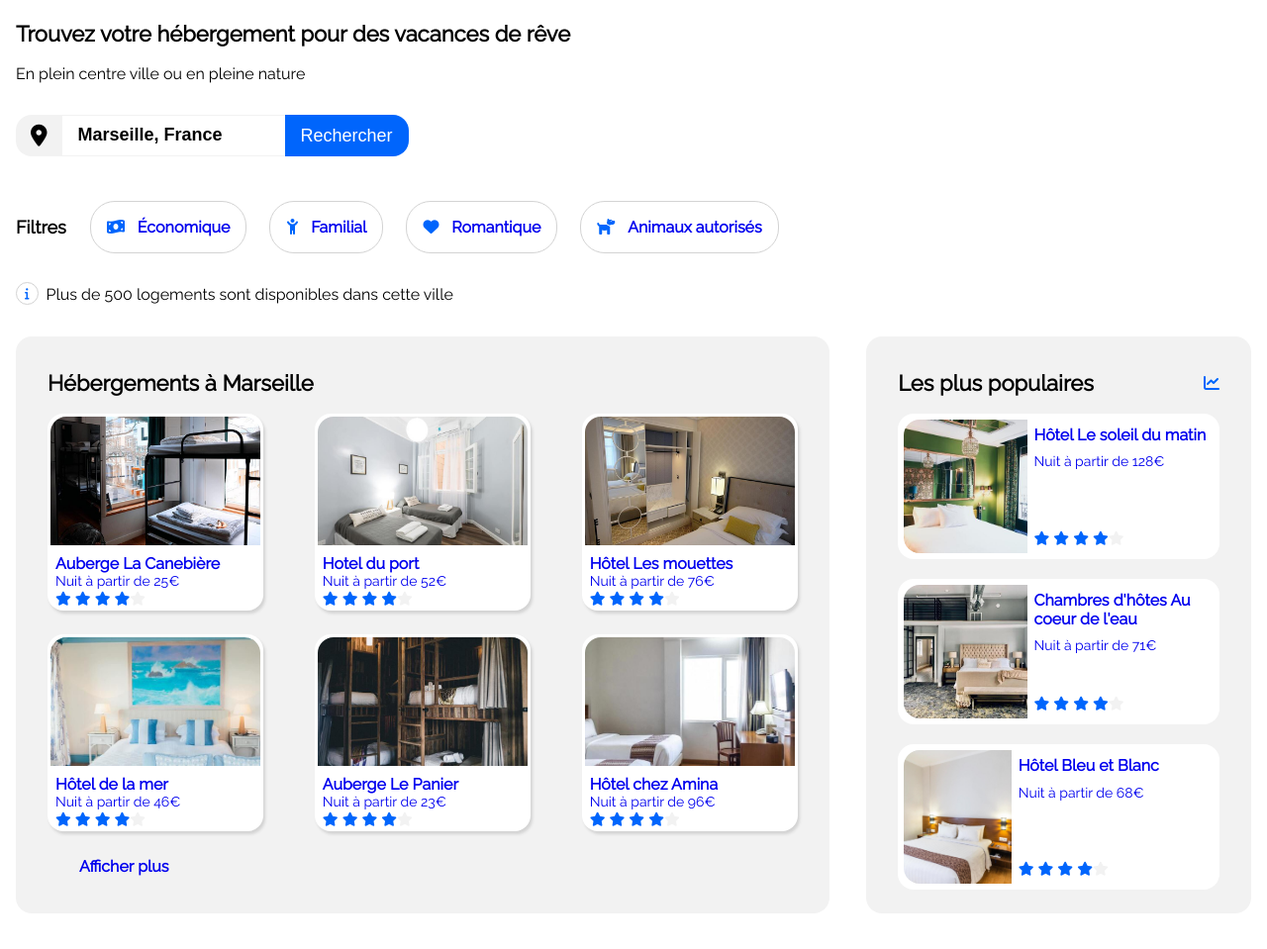
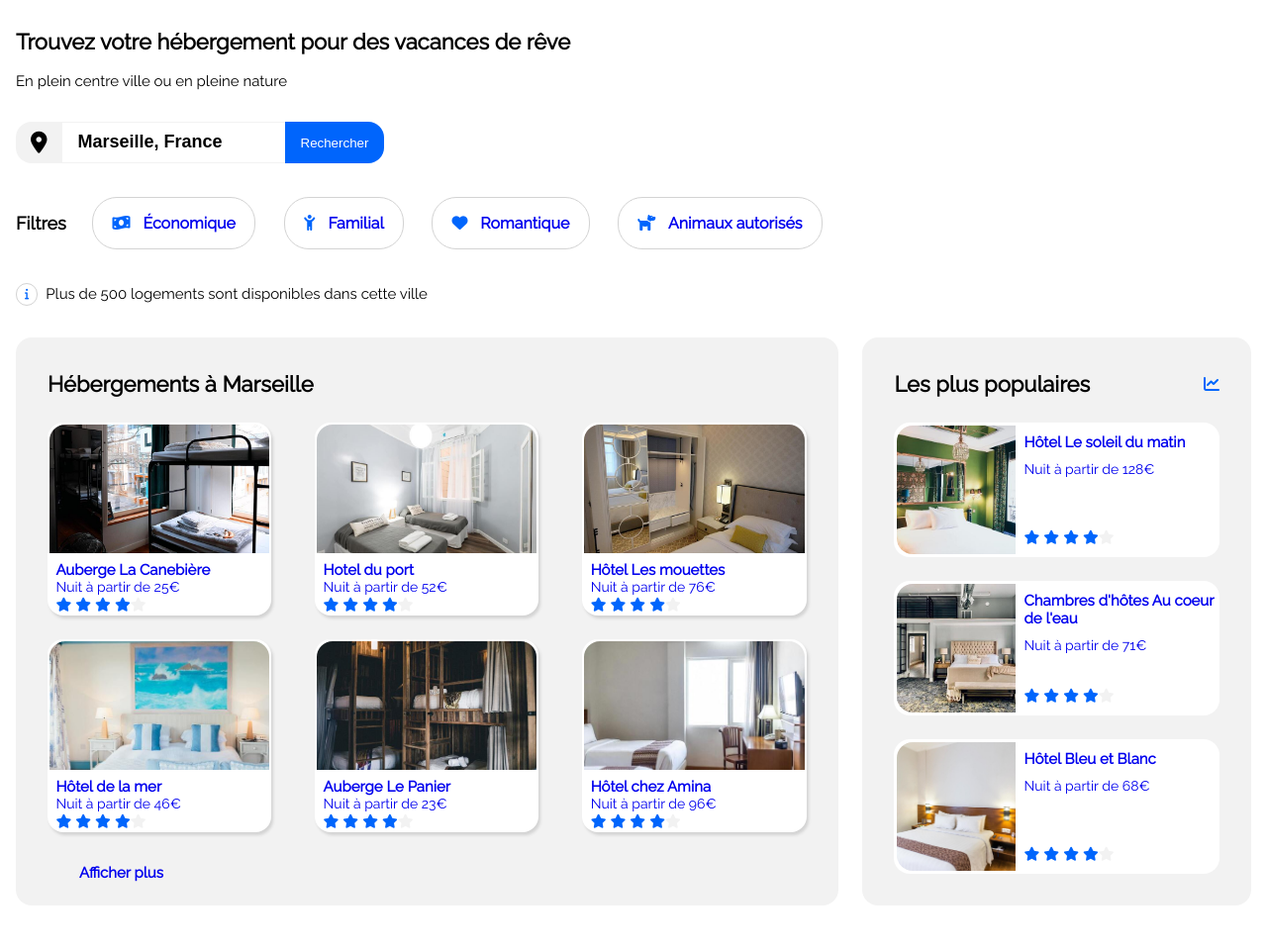
Before and after one commit to julia0306/Booki, a plain HTML site: page index.html in a window 1280 px wide. Shown: the part 62-1021 px from the top of the page at 99% size. Drawn offline with Linux system fonts and the light colour scheme.

Commit message:
projet terminé et annoté

```diff
--- a/Style/style-mobile.css
+++ b/Style/style-mobile.css
@@ -1,14 +1,9 @@
 body{
-    overflow-x: hidden;
     margin:32px 0px 0px 0px;
-    padding: 0%;
 }
 
-
-
                     /* FONT SIZES & SETTINGS */
-
-section, #searchbar {
+#activity-section, #search-section {
     padding-bottom:32px;
 }
 
@@ -29,35 +24,30 @@ header ul{
 header li{
     width:100%;
     display: flex;
-    justify-content:center;
 }
 
 header li a{
     width: 100%;
     text-align: center;
     padding-bottom: 10%;
-    border-bottom: 4px solid #F2F2F2
+    border-bottom: 4px solid #F2F2F2;
 }
 
 header li a:hover{
     padding: 0%;
-    padding-bottom: 0%;
 }
-
-
 
                     /* SECTION 1 */
 
 #searchfield{
     justify-content: center;
-    margin-bottom: 16px;
 }
 
-#searchbar{
+#search-section{
     margin: 0px 16px;
 }
 
-#research{
+#search{
     display: none;
 }
 
@@ -81,22 +71,18 @@ color: white;
 }
 
 #filterbar{
-    display: flex;
     flex-direction: column;
 }
 
 .filter-buttons{
+    width:100%;
     margin-left:0%;
     flex-wrap: wrap;
     justify-content: center;
 }
 
 #filterbar .button{
-    font-size: 11px;
-    width:33%;
-    margin:1.5%;
-    padding: 16px;
-    font-weight: bold;
+    width:34%;
 }
 
 #filterbar h2{
@@ -107,50 +93,52 @@ color: white;
 
 #offers{
     flex-direction: column-reverse;
-    padding:0;
-    margin:0;
 }
 
-#offers-main{
+#Marseille-section{
     background-color: white;
-    border-radius: 0;
-    padding:16px;
-    box-sizing: border-box;
 }
 
-#offers-popular{
+#offers-Marseille, #offers-popular{
     flex-direction: column;
     align-items: center;
 }
 
-#popular{
-    padding:16px 16px 48px 16px;
+#popular-section, #Marseille-section{
+    padding:16px;
     box-sizing: border-box;
     border-radius: 0%;
     margin:0
 }
 
-#popular img{
+/*enlève la marge qui existe en version desktop*/
+
+#popular-section{
+    padding-bottom: 48px;
+}
+
+#popular-section img{
     width:30%;
     height:130px;
     padding:0;
 }
 
-.pop-card{
+.popular-card{
     width: 100%;
 }
 
-#offers-Marseille{
-    flex-direction: column;
-    align-items: center;
-    box-sizing: border-box;
+.popular-description{
+    padding:2%
 }
+
 
 .Marseille-card{
     width:100%;
     height:200px;
     padding:0;
 }
+
+/*padding oblig pour version desktop. A enlever pour mobile, afin que les marges de 16px soient respectées*/
 
 .Marseille-card img{
     height:130px;
@@ -164,17 +152,14 @@ color: white;
                     /* SECTION 4 */
 
 #activity-section{
-    align-content: center;
     margin:16px;
-    box-sizing: border-box;
-
 }
 
 #activity-section h3{
     padding:0 0 0 16px;
 }
 
-#cards{
+#activities{
     flex-direction: column;
     }
 
@@ -189,11 +174,9 @@ color: white;
 }
 
 
-
                     /* FOOTER */
 
 footer {
-    margin:0px 16px;
     flex-direction: column;
 }
 
@@ -210,6 +193,5 @@ footer li{
 
 footer h2{
     margin: 0%;
-    padding-bottom: 10px;
-    padding-top: 24px;
+    padding: 24px 0px 10px 0px;
 }
--- a/Style/style-tablettes.css
+++ b/Style/style-tablettes.css
@@ -8,14 +8,13 @@ body {
                     /* FONT SIZES & SETTINGS */
 
 p, .notation i{
-    font-size: 13px;
+    font-size: 12px;
 }
 
 
 /* HEADER */
 
 header ul a:hover{
-    color: #0065FC;
     border-top: none;
     border-bottom: 2px solid #0065FC;
     padding-bottom: 16px;
@@ -24,23 +23,13 @@ header ul a:hover{
                     /* SECTION 1 */
 
 
-
-.filter-buttons{
-    margin-left: 0.8vw;
-    flex-wrap: wrap;
-}
-
-#filterbar .button{
-    padding:2vh 1.5vw;
-}
-
                     /* SECTIONS 2 ET 3 */
 
 #offers{
     flex-wrap: wrap;
 }
 
-#offers-main, #popular{
+#Marseille-section, #popular-section{
     width: 100%;
     margin-left: 0;
 }
@@ -48,23 +37,21 @@ header ul a:hover{
 #offers-popular{
     flex-direction: row;
     justify-content: space-between;
-    gap:2vw;
 }
 
-.pop-card{
+.popular-card{
     width:32%;
-    padding:3px;
+    padding: 6px;
 }
 
-#popular img{
-    width:100px;
-    height:98%
+#popular-section img{
+    width:90px;
+    height:100%;
 }
                     /* SECTION 4 */
 
 
 .activity-card{
-    align-self: center;
     width:22%;
 }
 
--- a/Style/style.css
+++ b/Style/style.css
@@ -1,18 +1,18 @@
 body {
     font-family: 'Raleway', sans-serif;
     font-size: 16px;
-    margin: 16px 16px 0px 16px;
+    margin: 24px 16px 0px 16px;
     max-width: 1400px;
 }
 
                     /* FONT SIZES & SETTINGS */
 
-h1, h2, #locdot{
+h1, h2, #location-icon{
     font-size: 22px;
 }
 
 h3, p, .subtitle{
-    font-size: 16px;
+    font-size: 15px;
     margin: 0;
 }
 
@@ -36,11 +36,11 @@ a:active{
     color: blue
 }
 
-a:visited {
+a:visited, #location-icon, ::placeholder{
     color:black;
 }
 
-i{
+i, header ul a:hover{
     color:#0065FC
 }
 
@@ -55,16 +55,22 @@ section, nav {
     margin-bottom:32px;
 }
 
+::placeholder, footer h2, .filter-buttons{
+    font-weight: bold;
+}
+
                     /* HEADER */
 
 nav{
     display:flex;
     justify-content: space-between;
 }
+/* aligne la barre de navigation avec le logo*/
 
 #logo{
     height: 19px;
 }
+/*redimensionne le logo pour qu'il ait la même taille que la nav*/
 
 nav ul{
     display:flex;
@@ -72,28 +78,33 @@ nav ul{
     gap: 20%;
 }
 
+/* met en forme la nav en alignant les 2 items + espace*/
+
 header ul a:hover{
-    color: #0065FC;
     border-top: 2px solid blue;
     padding-top:16px;
 }
 
+/*ajoute un effet au survol*/
 
                     /* SECTION 1 " RECHERCHE" */
 
-#locdot{
-    color:black;
+#location-icon{
     background-color: #f2f2f2;
     padding: 20px 15px;
     border-radius: 16px 0 0 16px;
 }
 
+/* fond gris de l'icone de localisation + marge interne + arrondi des angles */
+
 #searchfield{
-    margin: 32px 0px;
+    margin: 32px 0px 16px 0px;;
     display: flex;
 }
 
-#searchtext{
+/* aligne les items du formulaire de recherche*/
+
+#placeholder{
     border-left: none;
     border-right: none;
     border-radius: 0px;
@@ -102,16 +113,15 @@ header ul a:hover{
     padding: 8px 32px 8px 16px;
 }
 
-::placeholder{
-    color: black;
-    font-weight: bold;
-}
+/* modifie la mise en forme du champ de saisie*/
 
 input:focus{
     outline:none;
 }
 
-#research{
+/* modifie la police du champ de saisie*/
+
+#search{
     background-color: #0065FC;
     padding-right: 16px;
     padding-left: 16px;
@@ -120,47 +130,62 @@ input:focus{
     color: white;
 }
 
-#research:hover{
+/* modifie le bouton "rechercher*/
+
+#search:hover{
     background-color: #003bfc;
     cursor:pointer;
 }
+
+/* modifie le bouton "rechercher*/
 
 #magnifying-glass{
     display: none;
 }
 
+/*empêche l'affichage du second bouton, prévu pour les mobiles*/
+
 #filterbar {
     display: flex;
     flex-direction: row;
     justify-content: space-between;
-    font-weight: bold;
     align-items: center;
+    margin-bottom: 16px;
 }
 
+/* modifie les filtres*/
+
 .filter-buttons{
-    margin-left: 1vw;
-    width:95vw;
+    margin-left: 1%;
+    width:100%;
     display: flex;
     flex-direction: row;
 }
 
+/* modifie la div des boutons*/
+
 #filterbar .button{
     font-size: 1em;
-    margin: 1vw 0.9vw;
-    padding:16px;
+    margin: 1.5% 1.2%;
+    padding: 2vh 1.5vw ;
     background-color: white;
     border: 1px solid lightgrey;
     border-radius: 25px;
 }
 
+/* modifie le style d'un bouton*/
+
 #filterbar .button:hover {
     background-color: #DEEBFF;
 }
 
+/* modifie le style d'un bouton au survol*/
 
 #filterbar i{
-    padding-right: 1vw;
+    padding-right : 1vw;
 }
+
+/* ajoute de l'espace autour des icônes dans les boutons*/
 
 #info i{
     border: 1px solid lightgrey;
@@ -169,9 +194,8 @@ input:focus{
     padding: 10px 8px;
 }
 
-#info{
-    margin-top: 16px;
-}
+/* modifie le style de l'icone d'information*/
+
 
                     /* SECTION 2 " HEBERGEMENTS" ET SECTION 3 "POPULAIRES */
 
@@ -181,53 +205,58 @@ input:focus{
     flex-direction: row;
 }
 
-#offers .section-title{
+/* aligne les 2 sections (hébergements et populaires)*/
+
+.section-title{
+    padding-bottom:8px
+}
+
+/* ajoute un espace en-dessous des titres*/
+
+#popular-section .section-title{
     display:flex;
     justify-content: space-between;
     align-items: center;
 }
 
-/* Section 2 */
+/* permet d'aligner l'icone et le titre de la section "populaires"*/
 
-#offers-main, #popular{
+        /* Section 2 */
+
+#Marseille-section, #popular-section{
     background-color: #f2f2f2;
     border-radius: 16px;
     padding: 16px 32px 24px 32px;
 }
 
-#offers-main{
-    width:70%
+#Marseille-section{
+    width:70%;
 }
 
 #offers-Marseille {
-    height:75%;
     display: flex;
     flex-direction: row;
     flex-wrap: wrap;
     justify-content: space-between;
     gap: 24px;
+    margin-bottom: 32px;
 }
 
 .Marseille-card{
-    width: 28%;
-    padding:3px;
+    width: 29%;
+    padding:2px;
     border-radius: 16px;
     background-color: #FFFFFF;
     box-shadow: 2px 3px 3px lightgrey;
 }
 
-.Marseille-card a{
-    display:inline;
-}
-
 .Marseille-card:hover{
-    border:  3px inset #0065FC ;
+    border:  3px solid #0065FC ;
     transition:.2s ease-in-out;
     cursor: pointer;
 }
 
 .Marseille-card img{
-    justify-content: flex-start;
     height:130px;
     width:100%;
     border-radius: 16px 16px 0% 0%;
@@ -235,72 +264,75 @@ input:focus{
 }
 
 .Marseille-features{
-    margin-top: 5px;
-    margin-left: 5px;
+    padding-top: 0.5vh;
+    padding-left: 0.5vw;
     display: flex;
     flex-direction: column;
     justify-content: space-between;
 }
 
 #more{
-    padding: 40px 0px 0px 32px
+    padding-left:32px
 }
 
-#popular a{
-    display:flex;
-    width:100%;
-}
-
-#offers-Marseille a{
+#offers a{
     display:inline;
 }
 
-#popular{
+#popular-section{
     width: 30%;
-    margin-left:3%;
-    display: flex;
-    flex-direction: column;
-    justify-content: flex-start;
+    margin-left:2%;
 }
 
 #offers-popular{
     display: flex;
     flex-direction: column;
-    gap:20px
+    gap: 24px;
 }
 
-#popular h3{
-    padding-bottom: 5%;
+/*gap: laisse de l'espace entre chaque card"*/
+
+
+#popular-section a{
+    display:flex;
+    width:100%;
 }
 
-.pop-card{
-    padding:6px;
+/* permet au contenu de chaque card de se mettre en flex*/
+
+#popular-section h3{
+    padding-bottom: 10px;
+}
+
+.popular-card{
+    padding:3px;
     display:flex;
     flex-direction: row;
     background-color: #FFFFFF;
     border-radius: 16px;
 }
 
-#popular img{
-    height:135px;
-    width: 125px;
+/* Espace blanc autour de la carte
+Alignement de l'img avec les features*/
+
+#popular-section img{
+    height:130px;
+    width: 120px;
     border-radius: 16px 0px 0px 16px;
     object-fit: cover;
-    align-self: center;
 }
 
-.pop-card:hover {
+.popular-card:hover {
     box-shadow: #0065FC 2px 1px 2px ;
     transition:1s ease-in-out;
     background-color: #0065FC;
     cursor: pointer;
 }
 
-.pop-description{
-    width:70%;
+.popular-description{
     display: flex;
     flex-direction: column;
-    padding: 2%;
+    padding:8px 0px 8px 8px;
     justify-content: space-between;
     }
 
@@ -316,18 +348,19 @@ input:focus{
     color: #f2f2f2
 }
 
-.pop-card:hover > a > .pop-description > .notation > .notation-blue i{
+.popular-card:hover > a > .popular-description > .notation > .notation-blue i{
     color: white;
 }
 
-.pop-card:hover > a > .pop-description> .notation > .notation-grey i{
+.popular-card:hover > a > .popular-description > .notation > .notation-grey i{
     color: darkblue;
 }
 
                     /* SECTION 3 "ACTIVITES" */
 
 
-#cards{
+#activities{
+    width:100%;
     display:flex;
     flex-direction: row;
     justify-content: space-between;
@@ -376,7 +409,6 @@ footer {
     flex-direction: column;
 }
 
-
 footer li{
     padding: 3% 0% 0% 0%;
 }
--- a/index.html
+++ b/index.html
@@ -19,8 +19,8 @@
         <nav>
             <a href=index.html><img id = "logo" src="./Images/logo/Booki.png" alt="logo Booki"></a>
             <ul>
-                <li><a href="#offers-Marseille">Hébergements</a></li>
-                <li><a href="#activities">Activités</a></li>
+                <li><a href="#Marseille-section">Hébergements</a></li>
+                <li><a href="#activity-section">Activités</a></li>
             </ul>
         </nav>
     </header>
@@ -29,13 +29,13 @@
     <main>
                             <!-- SECTION 1 "RECHERCHE" -->
 
-        <section id="searchbar">
+        <section id="search-section">
             <h1>Trouvez votre hébergement pour des vacances de rêve</h1>
             <h2 class="subtitle">En plein centre ville ou en pleine nature</h2>
             <form id="searchfield" method="get">
-                <i id="locdot" class="fa-solid fa-location-dot fa-xs"></i>
-                <input id="searchtext" type="text" placeholder="Marseille, France">
-                <input id="research" type="submit" value="Rechercher">
+                <i id="location-icon" class="fa-solid fa-location-dot fa-xs"></i>
+                <input id="placeholder" type="text" placeholder="Marseille, France">
+                <input id="search" type="submit" value="Rechercher">
                 <button id="magnifying-glass" type ="submit"> <i class="fa-sharp fa-solid fa-magnifying-glass"></i></button>
             </form>
             <div id = "filterbar">
@@ -48,14 +48,14 @@
                 </div>
             </div>
             <div id ="info">
-                <p><i id= "loginfo" class="fa fa-solid fa-info fa-xs"></i>Plus de 500 logements sont disponibles dans cette ville</p>
+                <p><i id= "info-logo" class="fa fa-solid fa-info fa-xs"></i>Plus de 500 logements sont disponibles dans cette ville</p>
             </div>
         </section>
 
                             <!-- SECTION 2 "HEBERGEMENTS" ET SECTION 3 "POPULAIRES" -->
 
         <div id ="offers">
-            <section id="offers-main">
+            <section id="Marseille-section">
                 <div class= "section-title">
                     <h2>Hébergements à Marseille</h2>
                 </div>
@@ -183,16 +183,16 @@
                 </div>
                 <a href="#"><h3 id ="more">Afficher plus</h3></a>
             </section>
-            <section id ="popular">
+            <section id ="popular-section">
                 <div class= "section-title">
                     <h2>Les plus populaires</h2>
                     <i class="fa-solid fa-chart-line"></i>
                 </div>
                 <div id="offers-popular">
-                    <article class="pop-card">
+                    <article class="popular-card">
                         <a href="#">
                         <img src="./Images/hebergements/4_small/emile-guillemot-Bj_rcSC5XfE-unsplash.jpg" alt="photo de l'hôtel Le soleil du matin">
-                        <div class="pop-description">
+                        <div class="popular-description">
                             <div class="features">
                                 <h3>Hôtel Le soleil du matin</h3>
                                 <p>Nuit à partir de 128€</p>
@@ -211,10 +211,10 @@
                         </div>
                         </a>
                     </article>
-                    <article class="pop-card">
+                    <article class="popular-card">
                         <a href="#">
                         <img src="./Images/hebergements/4_small/aw-creative-VGs8z60yT2c-unsplash.jpg" alt="photo des Chambres d'hôtes Au coeur de l'eau">
-                        <div class="pop-description">
+                        <div class="popular-description">
                             <div class="features">
                                 <h3>Chambres d'hôtes Au coeur de l'eau</h3>
                                 <p>Nuit à partir de 71€</p>
@@ -233,10 +233,10 @@
                         </div>
                         </a>
                     </article>
-                    <article class="pop-card">
+                    <article class="popular-card">
                         <a href="#">
                         <img src="./Images/hebergements/3_medium/febrian-zakaria-sjvU0THccQA-unsplash.jpg" alt="photo de l'hôtel Bleu et Blanc">
-                        <div class="pop-description">
+                        <div class="popular-description">
                             <div class="features">
                                 <h3>Hôtel Bleu et Blanc</h3>
                                 <p>Nuit à partir de 68€</p>
@@ -265,7 +265,7 @@
             <div class= "section-title">
                 <h2>Activités à Marseille</h2>
             </div>
-            <div id="cards">
+            <div id="activities">
                 <article class="activity-card">
                     <a href="#">
                         <img src="./Images/activites/4_small/reno-laithienne-QUgJhdY5Fyk-unsplash.jpg" alt="photo de l'hôtel Chez Amina">
```
